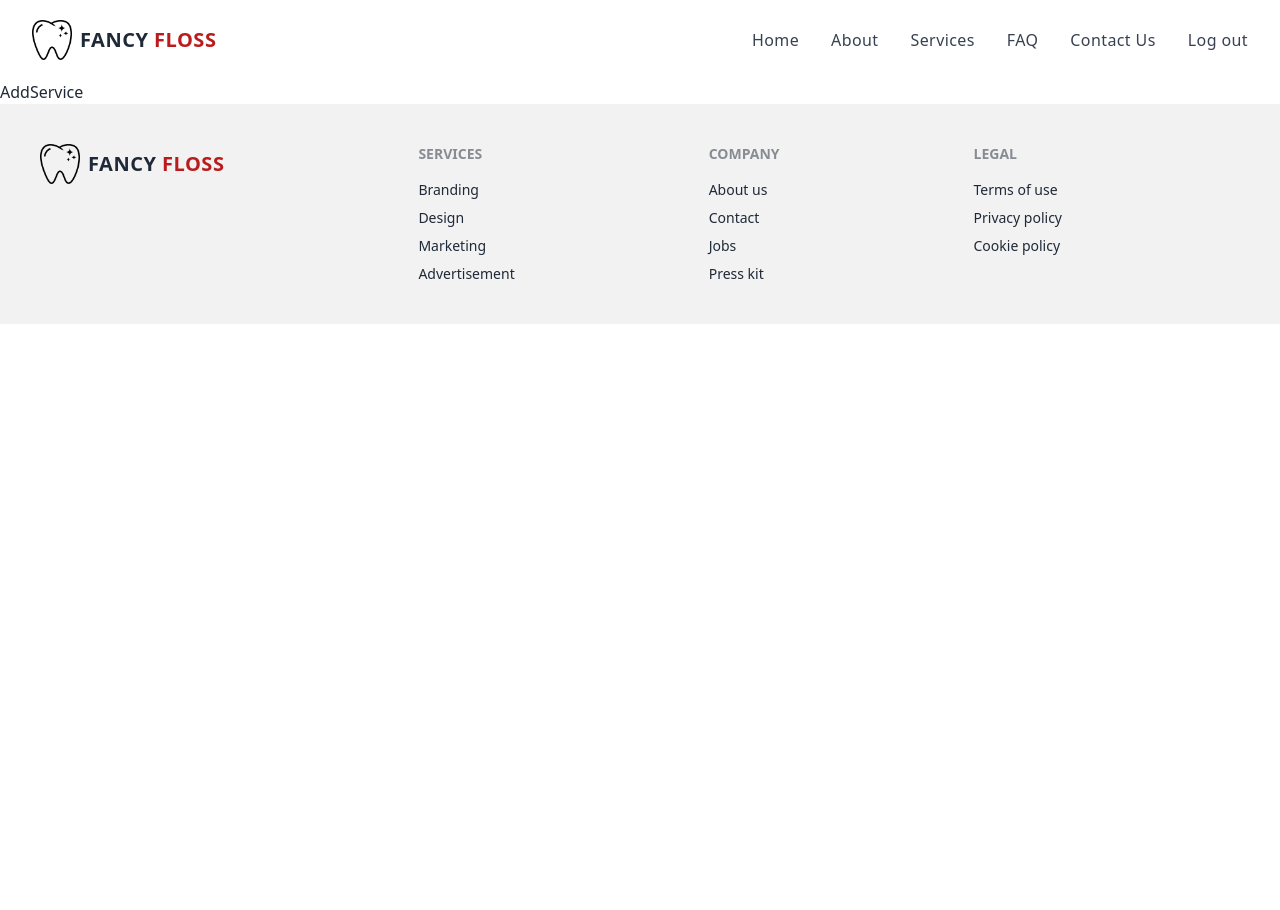
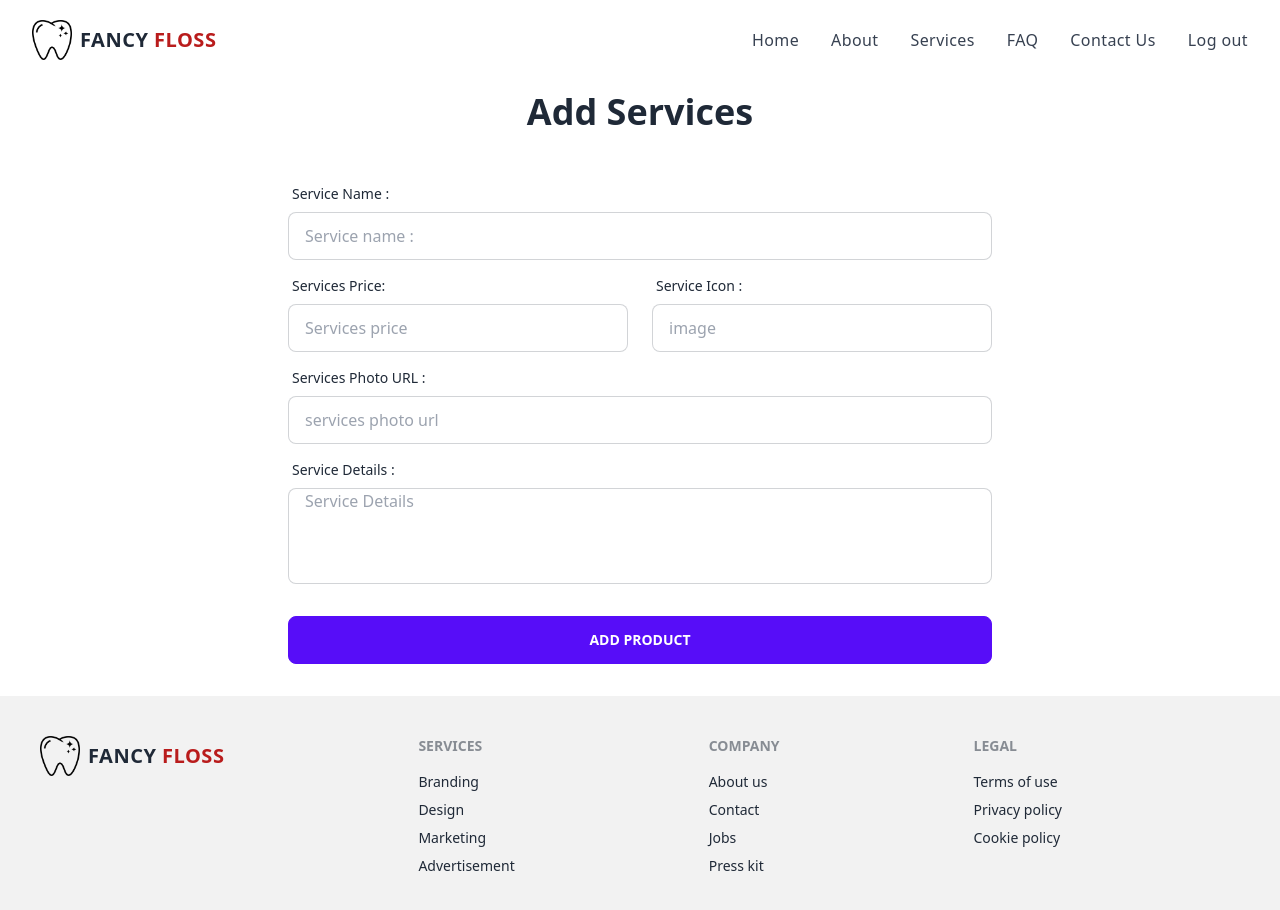
Before and after one commit to xnafi/Fancy-Floss-Client, a React (Create React App) app: page /addservice in a window 1280 px wide. Shown: the top 910 px of the page. Before the commit the page ends 800 px from the top, so only its background shows below. Built offline with nearby package versions, Linux system fonts and the light colour scheme; no server answers; sample sign-in values are in the browser's storage; a web font is replaced by a local one.

Commit message:
add services

```diff
--- a/src/components/AddService.jsx
+++ b/src/components/AddService.jsx
@@ -1,11 +1,82 @@
-import React from 'react'
-import useTitle from '../Hooks/useTitle'
+import React, { useState } from 'react';
+import Swal from 'sweetalert2';
 
-function AddService() {
-    useTitle('Add Service')
+const AddService = () => {
+  const [services, setServices] = useState({});
+  document.title = "Add services"
+
+  const submitHandle = (e) => {
+    console.log(services);
+    fetch("", {
+      method: "POST",
+      headers: {
+        "content-type": "application/json"
+      },
+      body: JSON.stringify(services)
+    })
+      .then(res => res.json())
+      .then(data => {
+        if (data.acknowledged) {
+          Swal.fire("Services added Successfully")
+          setServices({})
+          e.target.reset()
+        }
+        else {
+          alert("user is not created")
+        }
+      })
+
+    e.preventDefault()
+  }
+  const addProductHandle = (e) => {
+    setServices({ ...services, [e.target.name]: e.target.value })
+  }
   return (
-    <div>AddService</div>
-  )
-}
+    <div>
+      <h4 className='text-center font-semibold text-4xl my-3'>Add Services</h4>
+      <div className=" w-full lg:w-3/5 mx-auto">
+        <form onSubmit={submitHandle} className="card-body ">
+          <div className="form-control">
+            <label className="label" htmlFor='name'>
+              <span className="label-text">Service Name : </span>
+            </label>
+            <input type="text" onBlur={addProductHandle} defaultValue={services?.title} placeholder="Service name : " name='name' className="input input-bordered" required />
+          </div>
 
-export default AddService
+          <div className='flex flex-col md:flex-row justify-between gap-6'>
+            <div className="form-control w-full">
+              <label className="label" htmlFor='Services Price'>
+                <span className="label-text">Services Price: </span>
+              </label>
+              <input type="number" onBlur={addProductHandle} defaultValue={services?.Name} placeholder="Services price" name='price' className="input input-bordered" required />
+            </div>
+            <div className="form-control w-full">
+              <label className="label" htmlFor='Service Icon'>
+                <span className="label-text">Service Icon : </span>
+              </label>
+              <input type="text" onBlur={addProductHandle} defaultValue={services?.Icon} placeholder="image" name='Service_Icon' className="input input-bordered" required />
+            </div>
+
+          </div>
+          <div className="form-control">
+            <label className="label" htmlFor='Services Photo URL'>
+              <span className="label-text">Services Photo URL : </span>
+            </label>
+            <input type="text" onBlur={addProductHandle} defaultValue={services?.photo} placeholder="services photo url" name='image_1' className="input input-bordered" required />
+          </div>
+          <div className="form-control">
+            <label className="label" htmlFor='photo'>
+              <span className="label-text">Service Details : </span>
+            </label>
+            <textarea name="des" onBlur={addProductHandle} className=' resize-none input input-bordered h-24' placeholder='Service Details' required></textarea>
+          </div>
+          <div className="form-control mt-6">
+            <button type='submit' className="btn btn-primary">Add Product</button>
+          </div>
+        </form>
+      </div>
+    </div>
+  );
+};
+
+export default AddService;
```
